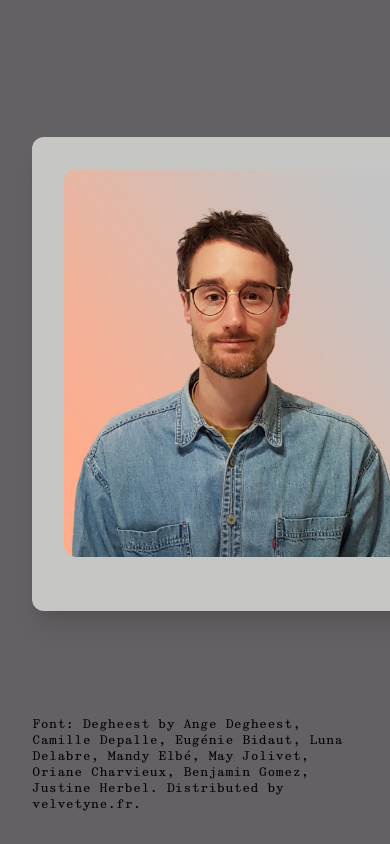
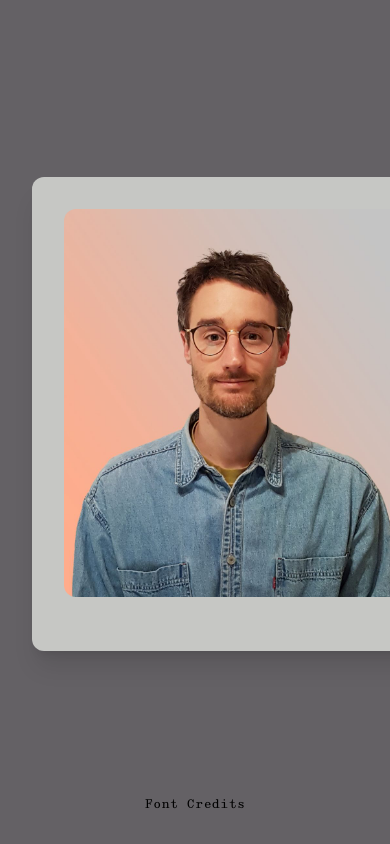
Before and after one commit to julianadenauer/julianadenauer-neu, a website: page index.html in a window 390 px wide. Shown: the top 844 px of the page. Drawn offline with Linux system fonts and the light colour scheme; files whose address does not match are found by name.

Commit message:
mobile optimized

```diff
--- a/index.html
+++ b/index.html
@@ -37,6 +37,6 @@
 
     </div>
 
-    <div class="text-xs">Font: Degheest by Ange Degheest, Camille Depalle, Eugénie Bidaut, Luna Delabre, Mandy Elbé, May Jolivet, Oriane Charvieux, Benjamin Gomez, Justine Herbel. Distributed by velvetyne.fr.</div>
+    <div class="text-xs"><a href="https://velvetyne.fr/fonts/degheest/">Font Credits</a></div>
 </body>
 </html>
```
Also changed, not shown: style.css.
